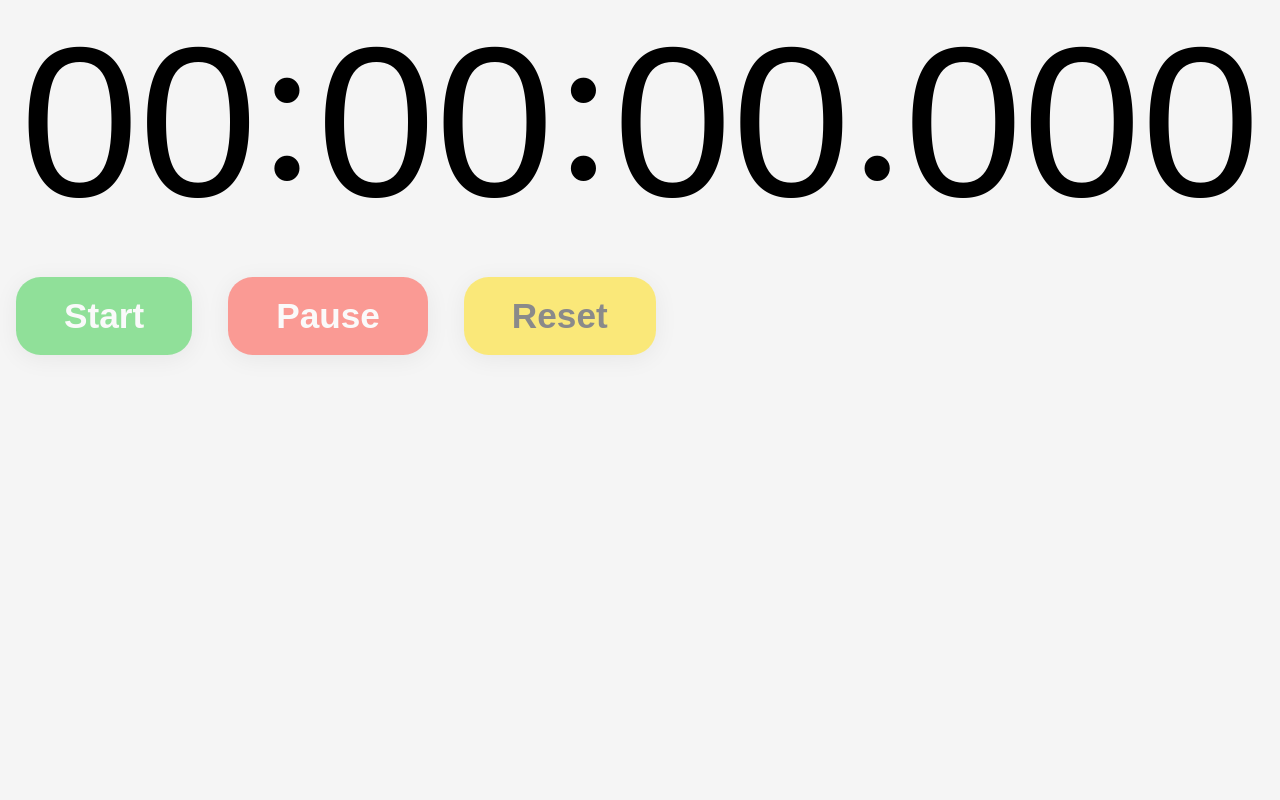
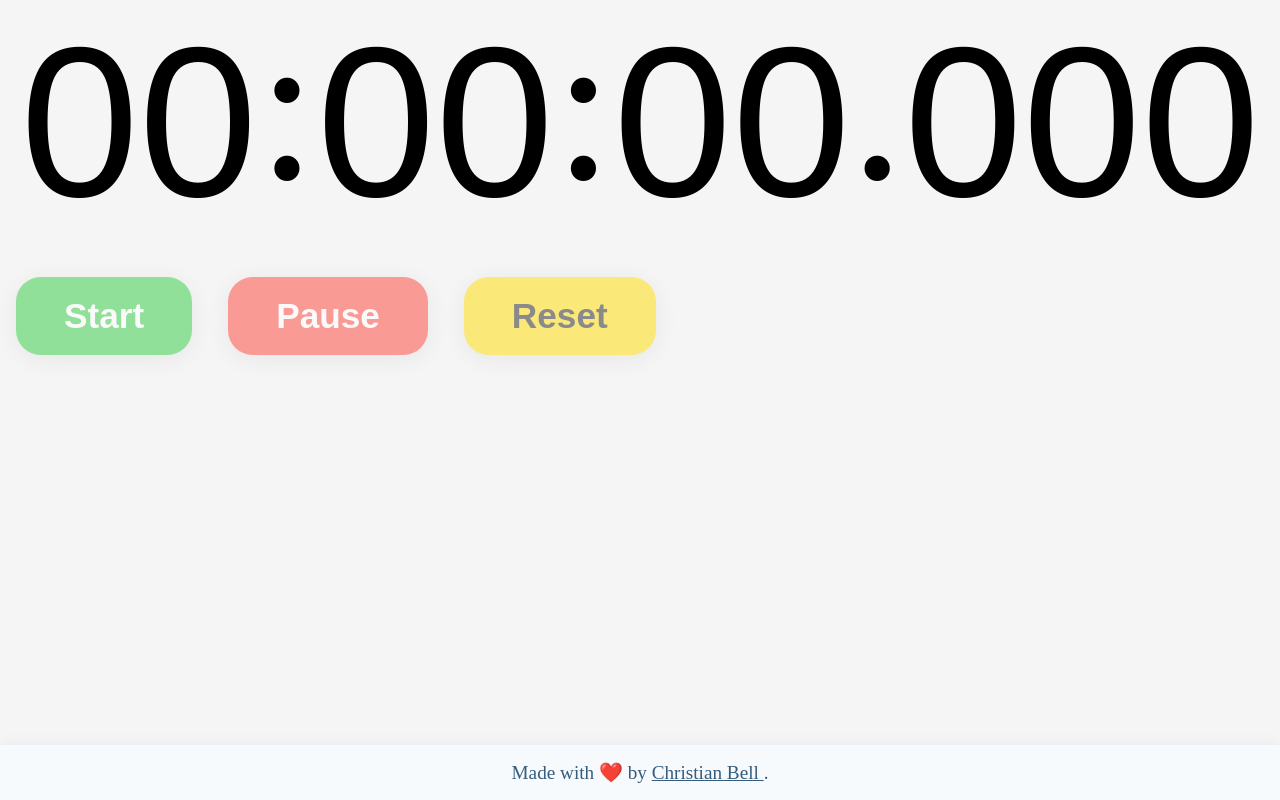
Before and after one commit to bellcd/talk-timer, a website built with Vite: page index.html in a window 1280 px wide. Built offline with nearby package versions, Linux system fonts and the light colour scheme.

Commit message:
Adds an attribution link

```diff
--- a/index.html
+++ b/index.html
@@ -105,6 +105,18 @@
       <button class="times-up-overlay-ok-button" type="button">OK</button>
     </div>
 
+    <footer>
+      Made with ❤️ by
+      <a
+        href="https://www.youtube.com/@christianbelltech"
+        target="_blank"
+        rel="noopener"
+        style="color: #355c7d; text-decoration: underline"
+      >
+        Christian Bell </a
+      >.
+    </footer>
+
     <script type="module" src="src/index.js"></script>
   </body>
 </html>
--- a/styles.css
+++ b/styles.css
@@ -173,3 +173,17 @@ button#reset-timer:focus {
 .hidden {
   display: none;
 }
+
+footer {
+  position: fixed;
+  left: 0;
+  bottom: 0;
+  width: 100vw;
+  background: rgba(246, 250, 252, 0.95);
+  text-align: center;
+  font-size: 1.2rem;
+  color: #355c7d;
+  padding: 1rem 0;
+  z-index: 10;
+  box-shadow: 0 -2px 12px rgba(80, 120, 180, 0.07);
+}
```
Also changed, not shown: dist/index.html.
